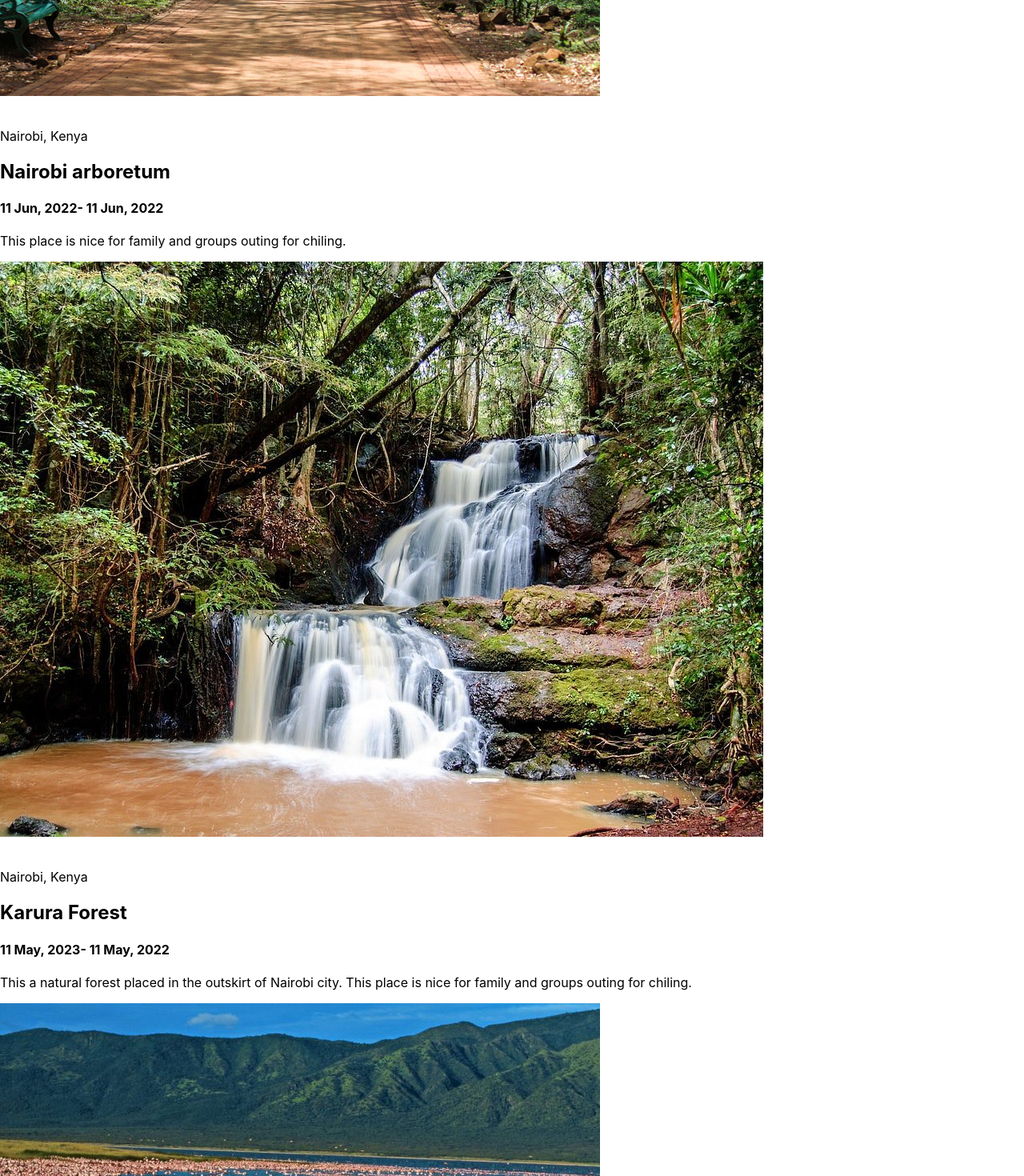
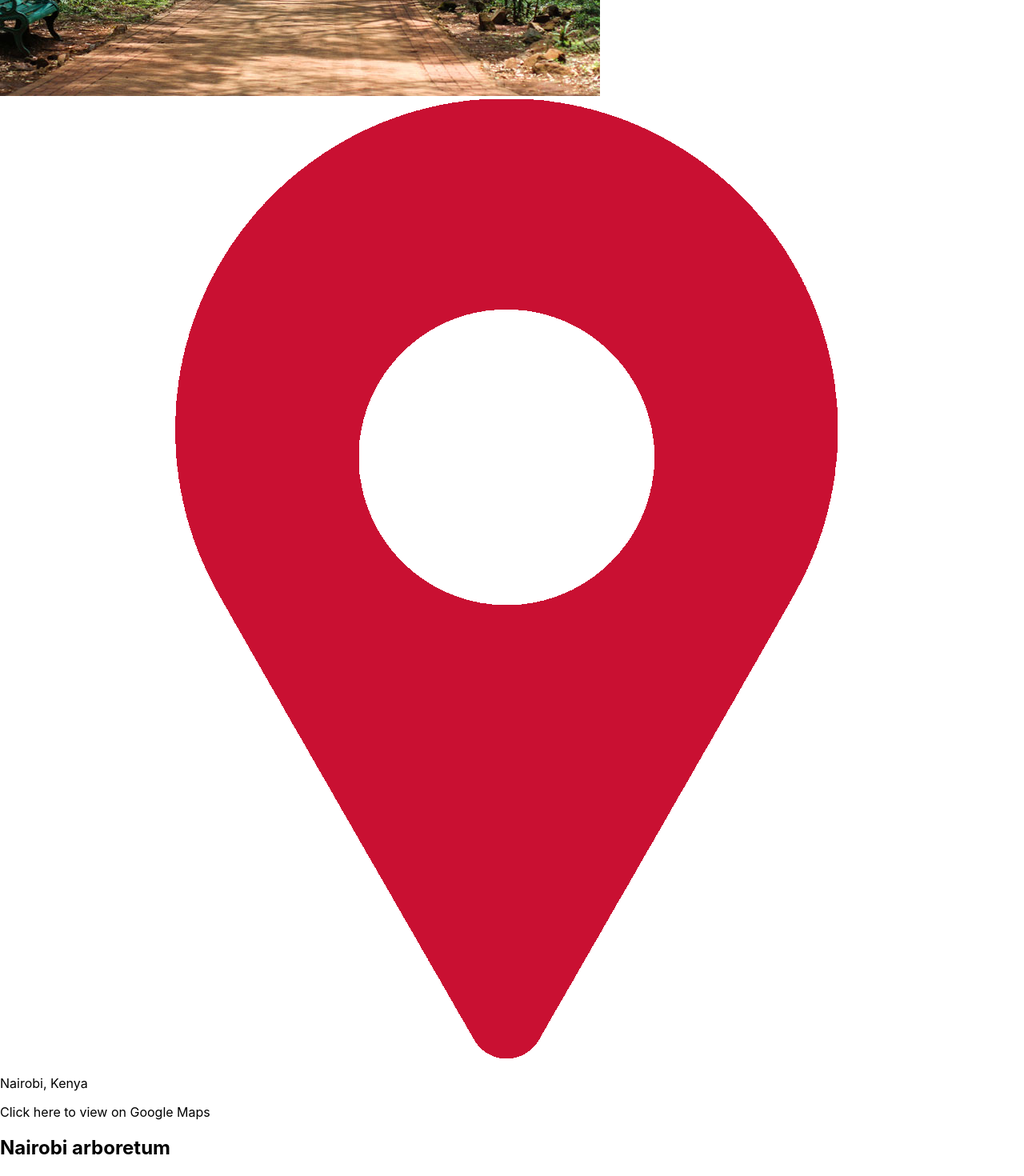
Before and after one commit to MishaelRatemo/learning_react, a React (Create React App) app in the folder props-array-mapping/: page / in a window 1280 px wide. Shown: the part 440-1910 px from the top of the page at 80% size. Built offline with nearby package versions, Linux system fonts and the light colour scheme.

Commit message:
Added class names for styling

```diff
--- a/props-array-mapping/src/components/Card.js
+++ b/props-array-mapping/src/components/Card.js
@@ -1,15 +1,20 @@
 import React from 'react'
 function Card(props) {
+  let locator = 'location-icon.png'
+
   return (
     <div className='card'>
         <img src={ `../images/${props.image}`}  className='locator' alt="" />
         <div className="cardcontent">
             <section>
-                <img src="" className='' alt="" />
-                <p>{props.location}, {props.country}</p>
+              <div className="card--upper">
+                <img src={`../images/${locator}`} className='locator' alt="" />
+                <p className='location'>{props.location}, {props.country} &nbsp;</p>
+                <p className='map'>Click here to view on Google  Maps</p>
+              </div>
                 <link className='view_map' rel="stylesheet" href="" />
             </section>
-            <h1 className='place'>{props.title}</h1>
+            <h1 className='placename'>{props.title}</h1>
             <h4 className='dates'>{props.startDate}- {props.endDate}</h4>
             <p className='description'>{props.description}</p>
         </div>
```
